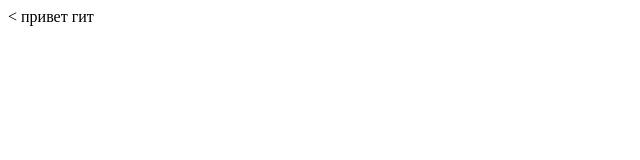
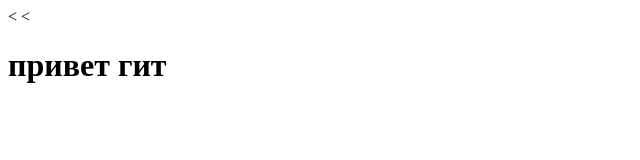
Before and after one commit to propellersebastian/githud-for-beginners, a plain HTML site: page index.html in a window 1280 px wide. Shown: the whole page, without its empty margins (0-640 px from the left). Drawn offline with Linux system fonts and the light colour scheme.

Commit message:
добавили заголовок

```diff
--- a/index.html
+++ b/index.html
@@ -6,6 +6,6 @@
     <link rel="stylesheet" href="style.css">
   </head>
   <body>
-    привет гит
+    <<h1>привет гит</h1>
   </body>
 </html>
```
